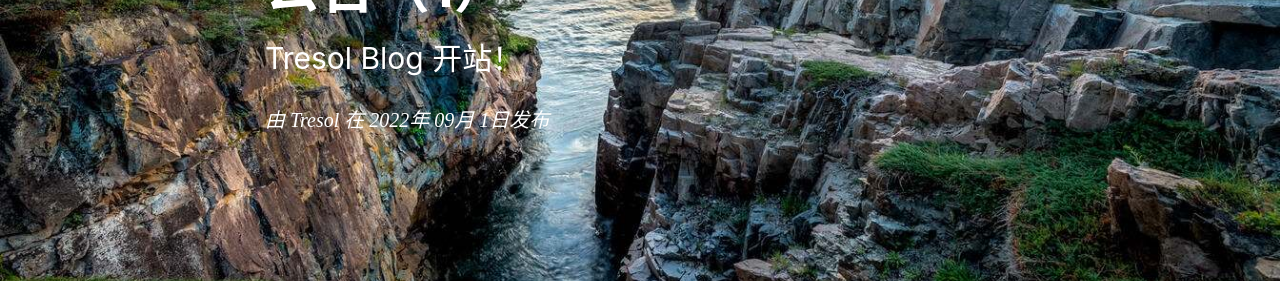
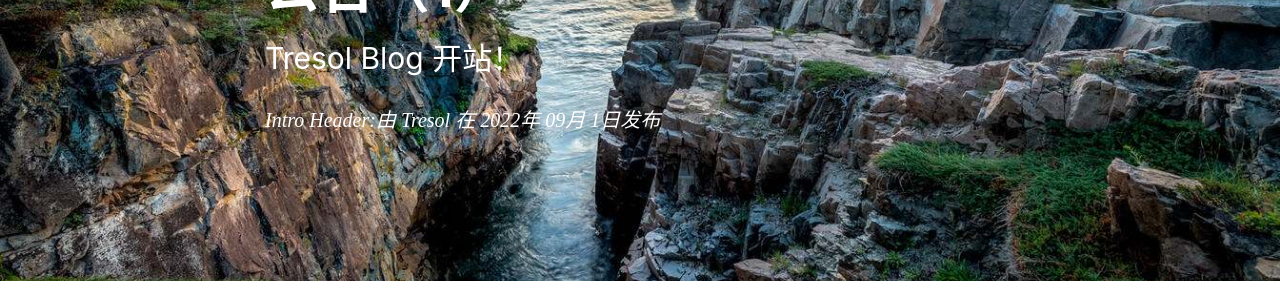
Before and after one commit to Tresol/tresol.github.io, a Jekyll site: the page built from _posts/2022-08-29-OpenCele.md, in a window 1280 px wide. Shown: the part 242-542 px from the top of the page. Built offline with Jekyll 4.4.1, drawn with Linux system fonts in a browser that asks for light colours; nearby versions of some CDN libraries; comment, search, counter and statistics services are not loaded.

Commit message:
Update intro-header.html

```diff
--- a/_includes/intro-header.html
+++ b/_includes/intro-header.html
@@ -46,7 +46,7 @@
                     <h1>{{ page.title }}</h1>
                     {% comment %} always create a h2 for keeping the margin {% endcomment %}
                     <h2 class="subheading">{{ page.subtitle }}</h2>
-                    <span class="meta">由 {% if page.author %}{{ page.author }}{% else %}{{ site.title }}{% endif %} 在 {{ page.date | date: "%Y" }}年 {{ page.date | date: "%m" }}月 {{ page.date | date: "%-d" }}日发布</span>
+                    <span class="meta">Intro Header:由 {% if page.author %}{{ page.author }}{% else %}{{ site.title }}{% endif %} 在 {{ page.date | date: "%Y" }}年 {{ page.date | date: "%m" }}月 {{ page.date | date: "%-d" }}日发布</span>
                 </div>
             </div>
         </div>
```
